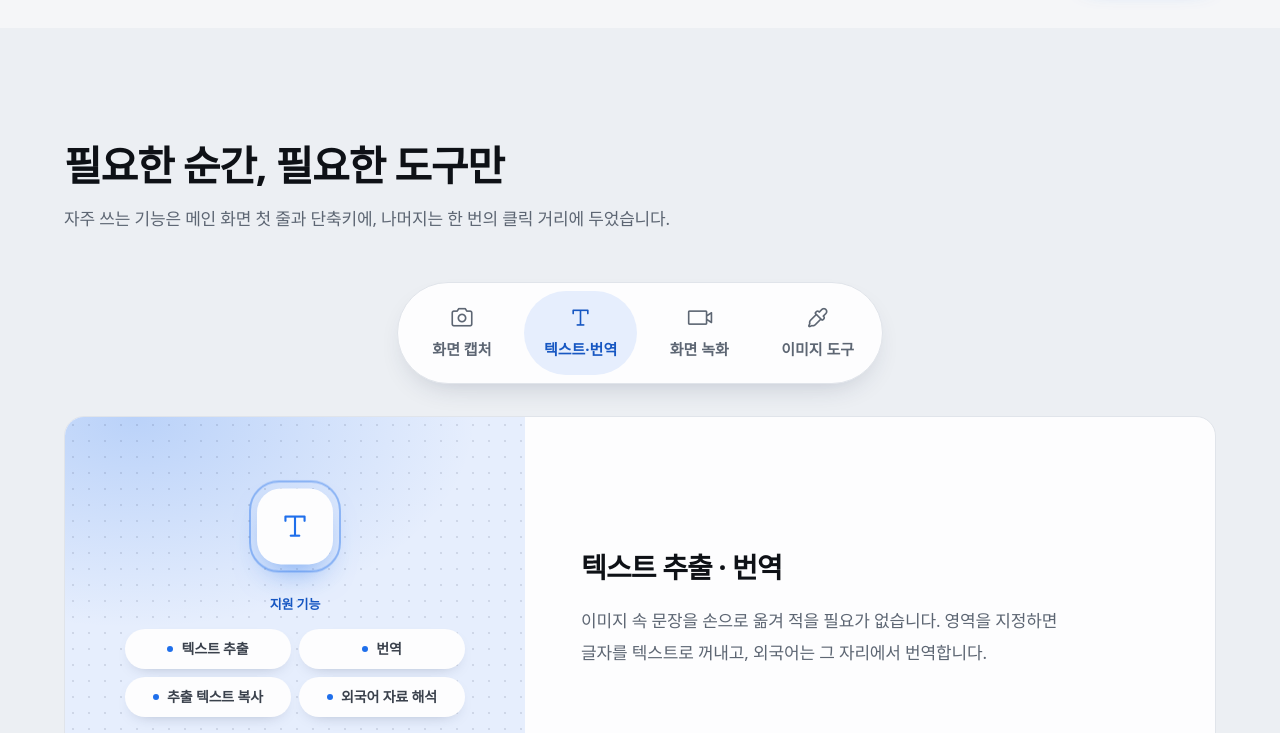
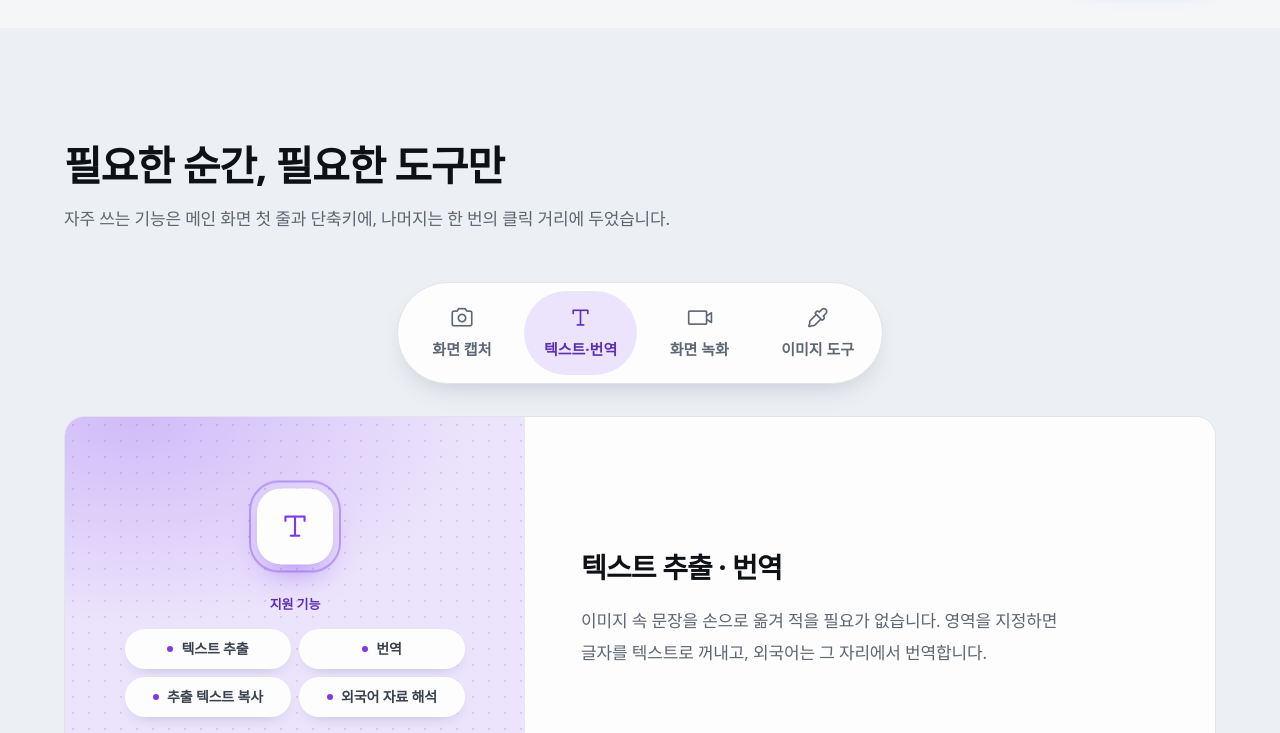
Before and after one commit to lkpcd123-bit/screentrail-web, a website: page index.html in a window 1280 px wide. Both pictures are taken after a click on the tab "텍스트·번역". Shown: the part 2360-3093 px from the top of the page. Drawn offline with nearby package versions, Linux system fonts and the light colour scheme; no server answers; a web font is replaced by a local one.

Commit message:
기능 탭 라벨을 '지원 기능'으로 통일하고 탭별 색상 적용
Co-Authored-By: Claude Sonnet 5 <noreply@anthropic.com>

```diff
--- a/assets/css/site.css
+++ b/assets/css/site.css
@@ -262,6 +262,16 @@ h2 em { font-style: normal; color: var(--accent-ink); }
 }
 
 /* ---------- 필요한 순간 (기능 탭) ---------- */
+/* 탭마다 색이 다르다. 짙은 글자색과 옅은 배경은 라이트/다크 모두 --ink, --surface와 섞어서 만든다. */
+.fx-tabs { --fa: var(--accent); }
+#fx-tab-1, #fx-1 { --fa: #1f6feb; }
+#fx-tab-2, #fx-2 { --fa: #7c3aed; }
+#fx-tab-3, #fx-3 { --fa: #e5484d; }
+#fx-tab-4, #fx-4 { --fa: #0d9488; }
+.fx-nav button, .fx-panel {
+  --fa-ink: color-mix(in srgb, var(--fa) 72%, var(--ink));
+  --fa-soft: color-mix(in srgb, var(--fa) 13%, var(--surface));
+}
 .fx-nav {
   display: flex; width: max-content; max-width: 100%; margin: 0 auto 32px; padding: 8px; gap: 6px;
   background: var(--surface); border: 1px solid var(--line); border-radius: 999px;
@@ -273,9 +283,9 @@ h2 em { font-style: normal; color: var(--accent-ink); }
   font-size: 15px; font-weight: 700; transition: background-color .25s, color .25s;
 }
 .fx-nav button i { font-size: 26px; transition: transform .3s var(--ease); }
-.fx-nav button:hover { color: var(--accent-ink); }
+.fx-nav button:hover { color: var(--fa-ink); }
 .fx-nav button:hover i { transform: translateY(-2px); }
-.fx-nav button[aria-selected="true"] { background: var(--accent-soft); color: var(--accent-ink); }
+.fx-nav button[aria-selected="true"] { background: var(--fa-soft); color: var(--fa-ink); }
 .fx-panel {
   display: grid; grid-template-columns: minmax(0, 2fr) minmax(0, 3fr); min-height: 380px; overflow: hidden;
   border-radius: var(--r-lg); background: var(--surface); border: 1px solid var(--line);
@@ -285,25 +295,25 @@ h2 em { font-style: normal; color: var(--accent-ink); }
   display: flex; flex-direction: column; align-items: center; justify-content: center; gap: 14px; padding: 40px 24px; text-align: center;
   background:
     radial-gradient(circle, hsl(var(--shadow) / .12) 1px, transparent 1.4px) 0 0 / 16px 16px,
-    radial-gradient(120% 90% at 15% 0%, color-mix(in srgb, var(--accent) 22%, transparent), transparent 62%),
-    var(--accent-soft);
+    radial-gradient(120% 90% at 15% 0%, color-mix(in srgb, var(--fa) 24%, transparent), transparent 62%),
+    var(--fa-soft);
 }
 .fx-icon {
   position: relative; width: 76px; height: 76px; display: grid; place-items: center; border-radius: 24px;
-  background: var(--surface); color: var(--accent); font-size: 34px;
-  box-shadow: 0 16px 32px -12px color-mix(in srgb, var(--accent) 60%, transparent);
+  background: var(--surface); color: var(--fa); font-size: 34px;
+  box-shadow: 0 16px 32px -12px color-mix(in srgb, var(--fa) 60%, transparent);
 }
 .fx-icon::before {
-  content: ''; position: absolute; inset: -8px; border-radius: 30px; border: 2px solid var(--accent); opacity: .25;
+  content: ''; position: absolute; inset: -8px; border-radius: 30px; border: 2px solid var(--fa); opacity: .25;
 }
-.fx-vis-label { margin-top: 8px; font-size: 13px; font-weight: 800; color: var(--accent-ink); }
+.fx-vis-label { margin-top: 8px; font-size: 13px; font-weight: 800; color: var(--fa-ink); }
 .fx-chips { list-style: none; padding: 0; display: grid; grid-template-columns: repeat(2, minmax(0, 1fr)); gap: 8px; width: 100%; max-width: 340px; }
 .fx-chips li {
   display: flex; align-items: center; justify-content: center; gap: 8px; padding: 8px 12px; border-radius: 999px;
   background: var(--surface); font-size: 14px; font-weight: 600; color: var(--ink-2); white-space: nowrap;
   box-shadow: 0 6px 16px -10px hsl(var(--shadow) / .4);
 }
-.fx-chips li::before { content: ''; flex: none; width: 6px; height: 6px; border-radius: 999px; background: var(--accent); }
+.fx-chips li::before { content: ''; flex: none; width: 6px; height: 6px; border-radius: 999px; background: var(--fa); }
 .fx-text { display: flex; flex-direction: column; justify-content: center; padding: 48px 56px; }
 .fx-text h3 { font-size: 28px; font-weight: 800; margin-bottom: 14px; }
 .fx-text p { color: var(--muted); font-size: 17px; line-height: 1.85; max-width: 30em; }
--- a/index.html
+++ b/index.html
@@ -128,7 +128,7 @@
         <div class="fx-panel" role="tabpanel" id="fx-1" aria-labelledby="fx-tab-1">
           <div class="fx-vis">
             <span class="fx-icon"><i class="ph ph-camera" aria-hidden="true"></i></span>
-            <p class="fx-vis-label">지원 모드 및 옵션</p>
+            <p class="fx-vis-label">지원 기능</p>
             <ul class="fx-chips"><li>영역 캡처</li><li>스크롤 캡처</li><li>캡처 옵션</li><li>최근 샷 자동 보관</li></ul>
           </div>
           <div class="fx-text">
```
